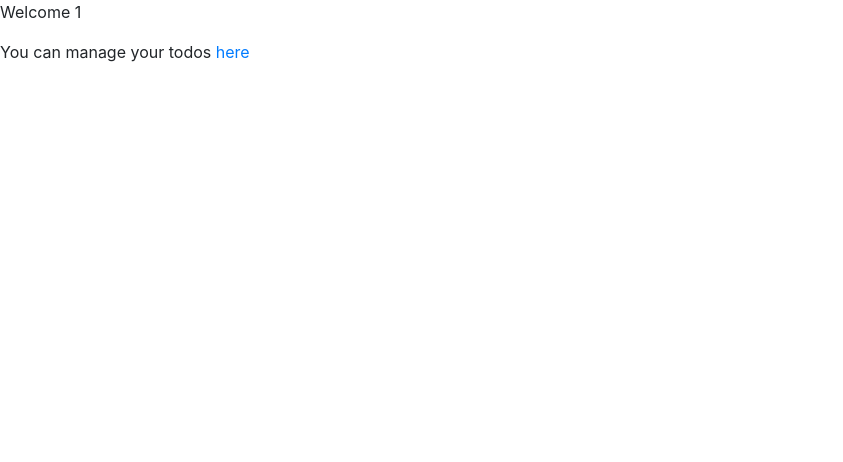
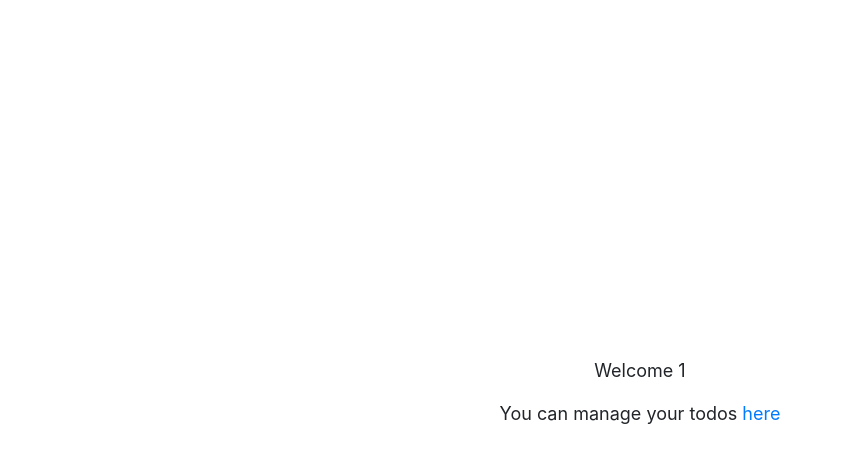
Before and after one commit to sovisrushain/todo, an Angular app in the folder front-end/: page /dashboard/1 in a window 1280 px wide. Shown: the top 462 px of the page, without its empty margins (0-843 px from the left). Built offline with nearby package versions, Linux system fonts and the light colour scheme.

Commit message:
style dashboard

```diff
--- a/front-end/src/app/dashboard/dashboard.component.css
+++ b/front-end/src/app/dashboard/dashboard.component.css
@@ -0,0 +1,20 @@
+.container {
+  display: flex;
+  flex-direction: column;
+  align-items: center;
+  justify-content: center;
+  height: 100vh; /* This will center the content vertically on the page */
+  text-align: center; /* Center text horizontally */
+  font-size: 18px;
+  margin-bottom: 20px;
+}
+
+a {
+  color: #007bff; /* Blue link color */
+  text-decoration: none;
+  transition: color 0.3s ease;
+}
+
+a:hover {
+  color: #0056b3; /* Darker blue color on hover */
+}
--- a/front-end/src/app/dashboard/dashboard.component.html
+++ b/front-end/src/app/dashboard/dashboard.component.html
@@ -1,6 +1,4 @@
-<div>
-  <p>Welcome {{this.name}}</p>
+<div class="container">
+  <p>Welcome {{name}}</p>
+  <p>You can manage your todos <a routerLink="/todos">here</a></p>
 </div>
-<div>
-  You can manage your todos <a routerLink="/todos">here</a>
-</div>
```
